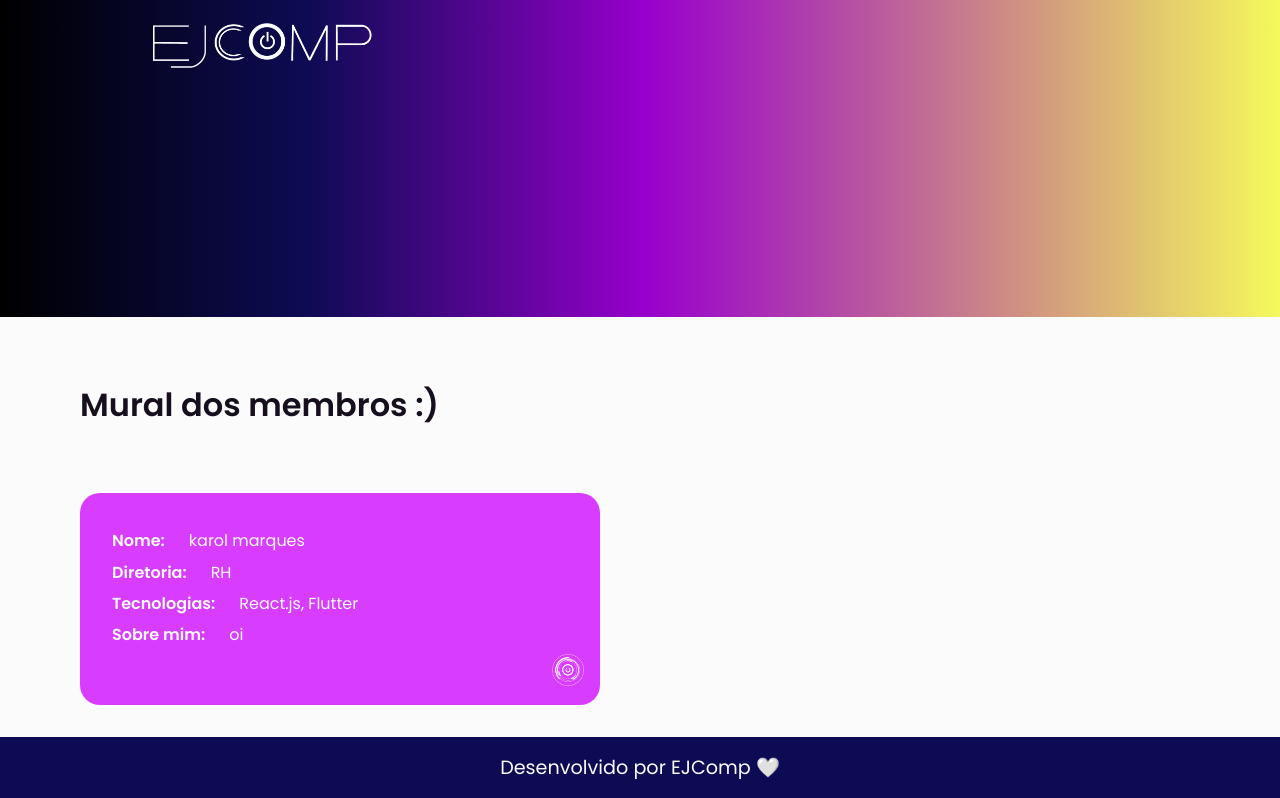
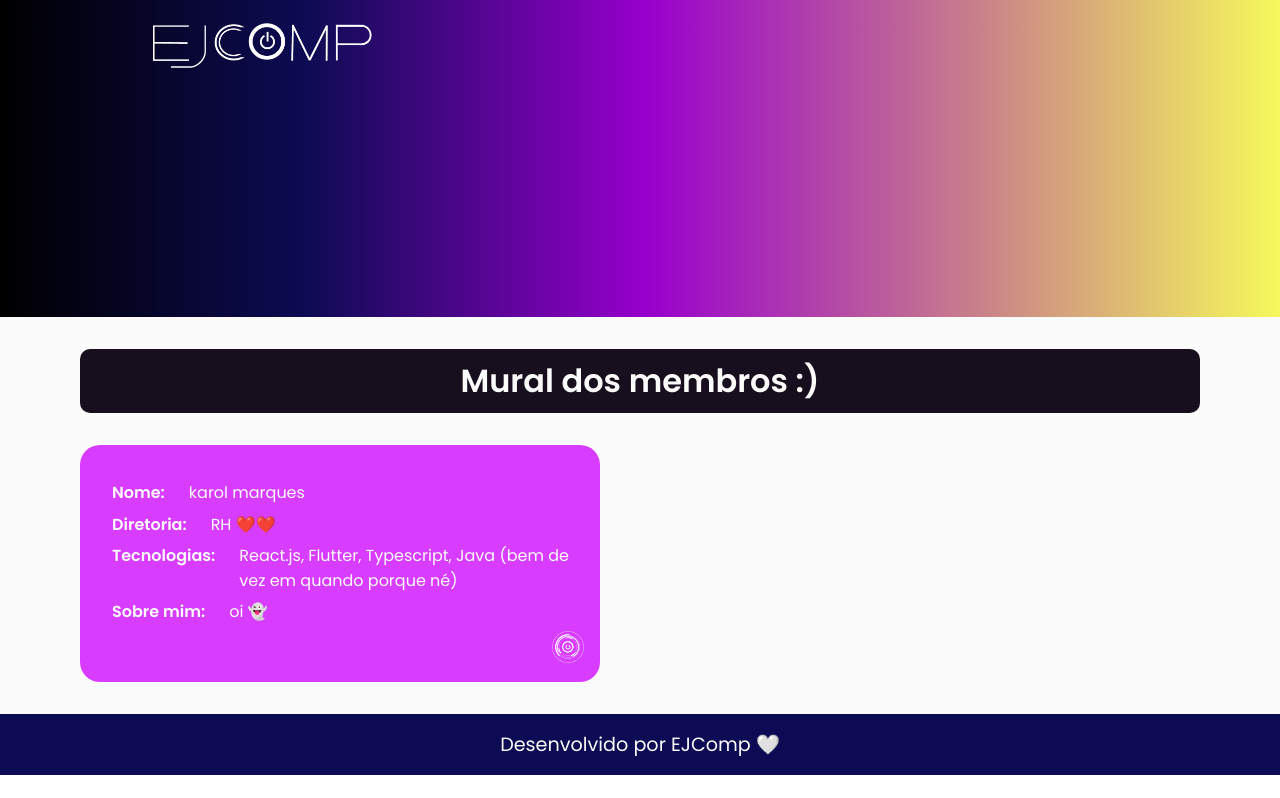
Before and after one commit to ejcompunesp/hacktoberfest2022, a React (Create React App) app: page / in a window 1280 px wide. Shown: the part 483-1281 px from the top of the page. After the commit the page ends 1258 px from the top, so only its background shows below. Built offline with nearby package versions, Linux system fonts and the light colour scheme.

Commit message:
title style

```diff
--- a/src/App.tsx
+++ b/src/App.tsx
@@ -26,7 +26,7 @@ function App() {
         <img id='hacktober' src="/images/hacktober.png" alt="Logo Hacktoberfest" />
       </div>
       <div className='mural'>
-        <h1>Mural dos membros :)</h1>
+        <div className='title-container'><h1>Mural dos membros :)</h1></div>
         <div className='cards-container'>
           <div className='cards-container-left'>
             {
--- a/src/mural.ts
+++ b/src/mural.ts
@@ -11,8 +11,8 @@ type arrayMemberType = memberType[];
 export const members: arrayMemberType = [
   {
     nome: "karol marques",
-    diretoria: "RH",
-    tecnologias: "React.js, Flutter",
-    sobreMim: "oi"
+    diretoria: "RH ❤️️❤️️",
+    tecnologias: "React.js, Flutter, Typescript, Java (bem de vez em quando porque né)",
+    sobreMim: "oi 👻"
   },
 ];
--- a/src/styles/app.css
+++ b/src/styles/app.css
@@ -16,6 +16,21 @@
   background-color: var(--dark-blue);
 }
 
+.title-container {
+  background-color: var(--dark);
+  width: 100%;
+  display: flex;
+  align-items: center;
+  justify-content: center;
+  border-radius: 10px;
+  padding: 0.5rem;
+}
+
+.title-container h1 {
+  color: var(--light);
+  font-weight: 600;
+}
+
 .mural {
   display: flex;
   flex-direction: column;
@@ -25,11 +40,6 @@
   gap: 2rem;
 }
 
-.mural h1 {
-  color: var(--dark);
-  font-weight: 600;
-  padding: 2rem 0;
-}
 
 .cards-container {
   display: flex;
```
